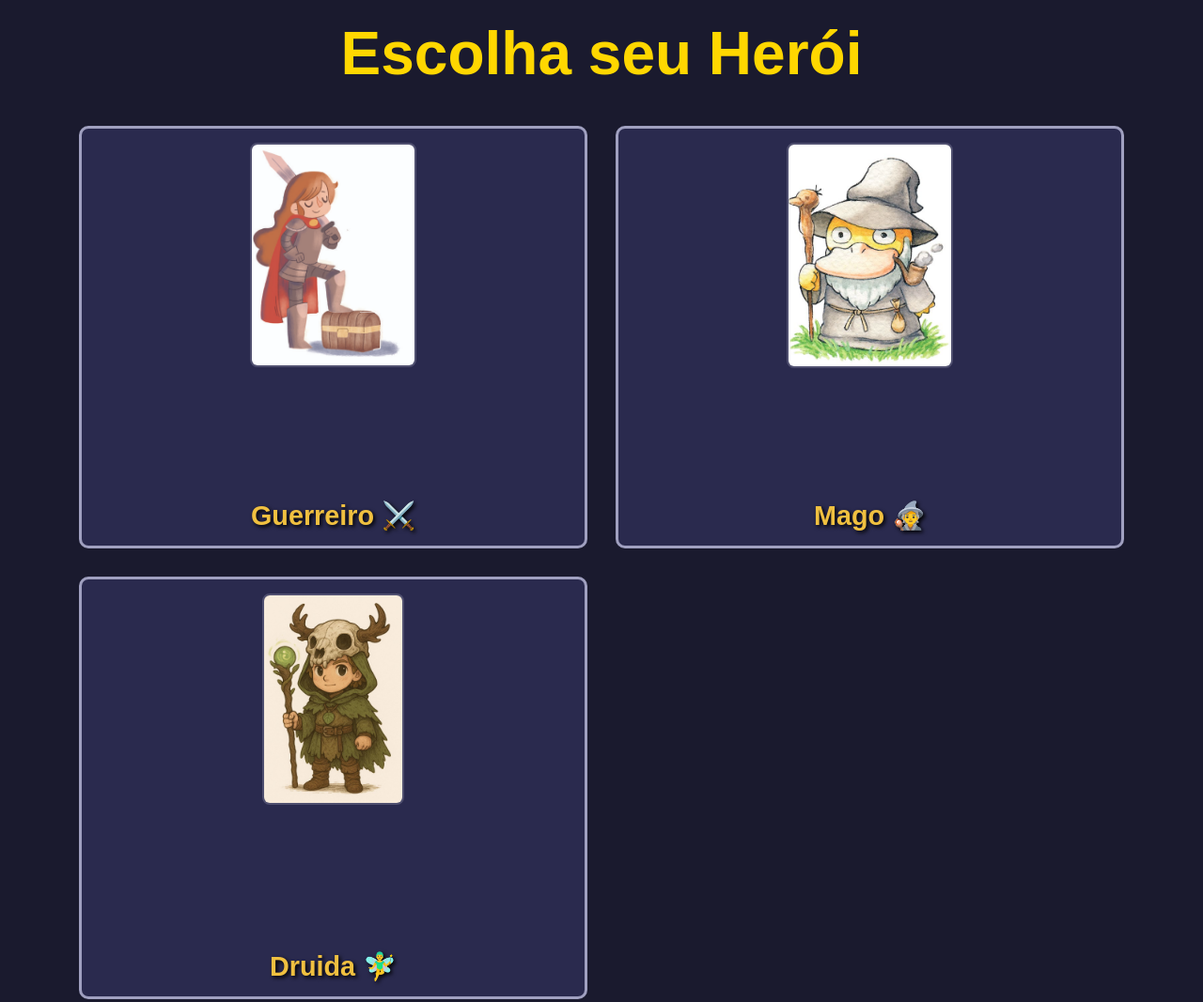
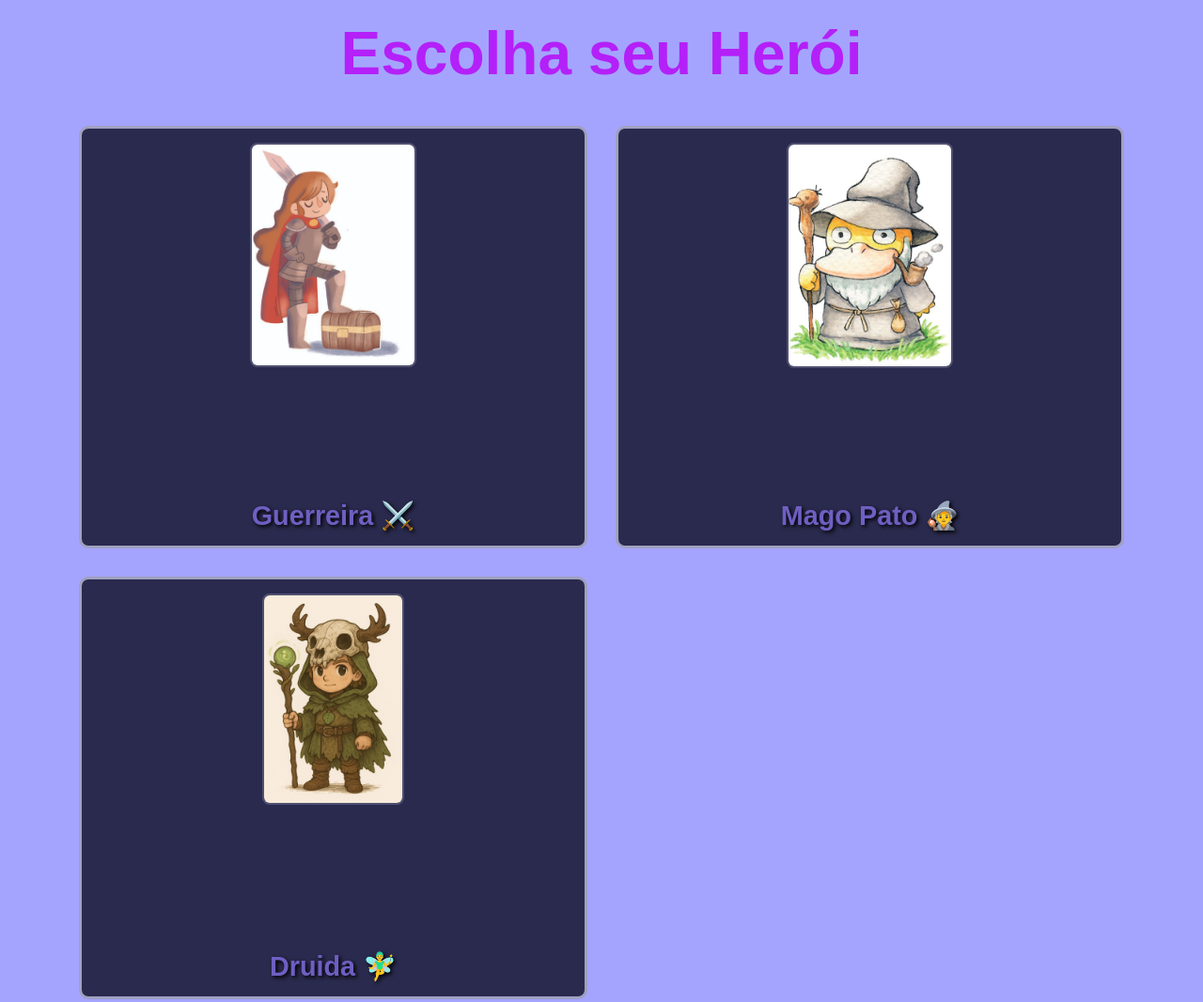
Before and after one commit to NYKSSilva/Lima_, a plain HTML site: page atv8/index.html in a window 1280 px wide. Shown: the whole page at 94% size. Drawn offline with Linux system fonts and the light colour scheme.

Commit message:
Atividade 8

```diff
--- a/atv8/css/style.css
+++ b/atv8/css/style.css
@@ -1,4 +1,4 @@
-/* --- Feitiços Globais --- */
+
 * {
     margin: 0;
     padding: 0;
@@ -6,21 +6,21 @@
 }
 
 body {
-    background-color: #1a1a2e;
+    background-color: #a4a4ff;
     font-family: sans-serif;
     color: #e0e0e0;
 }
 
-/* --- Estilo do Artefato ÚNICO (ID) --- */
+
 #main-header {
     text-align: center;
     padding: 20px;
     font-size: 2em;
-    color: #ffd700;
+    color: #b420f8;
 }
 
 
-/* --- Magia de Layout Principal com GRID 🏰 --- */
+
 .character-selection {
     display: grid;
     grid-template-columns: 1fr 1fr;
@@ -30,7 +30,7 @@ body {
     padding: 20px;
 }
 
-/* --- Estilo Geral das Cartas com FLEXBOX 🤸 --- */
+
 .card {
     background-color: #2a2a4e;
     border: 3px solid #a0a0c0;
@@ -39,7 +39,7 @@ body {
     text-align: center;
     transition: transform 0.3s ease, box-shadow 0.3s ease;
 
-/* Alinhando a imagem e o título com Flex! */
+
     display: flex;
     flex-direction: column;
     align-items: center;
@@ -53,7 +53,7 @@ body {
     box-shadow: 0 0 15px #f0c040;
 }
 
-/* --- O Feitiço da IMAGEM RESPONSIVA --- */
+
 .character-image {
     max-width: 100%;
     height: auto;
@@ -63,6 +63,6 @@ body {
 
 .character-title {
     font-size: 1.8em;
-    color: #f0c040;
+    color: #6e5fc2;
     text-shadow: 2px 2px 4px #000;
 }
--- a/atv8/index.html
+++ b/atv8/index.html
@@ -16,12 +16,12 @@
 
         <div class="card card-warrior">
             <img class="character-image" src="./public/img/guerreira.png" alt="Um imponente guerreiro com sua armadura e espada" width="35%">
-            <h2 class="character-title">Guerreiro ⚔️</h2>
+            <h2 class="character-title">Guerreira ⚔️</h2>
         </div>
 
         <div class="card card-mage">
             <img class="character-image" src="./public/img/bruxo.png" alt="Uma maga concentrando uma bola de fogo em suas mãos" width="35%">
-            <h2 class="character-title">Mago 🧙</h2>
+            <h2 class="character-title">Mago Pato 🧙</h2>
         </div>
 
         <div class="card card-druida">
```
